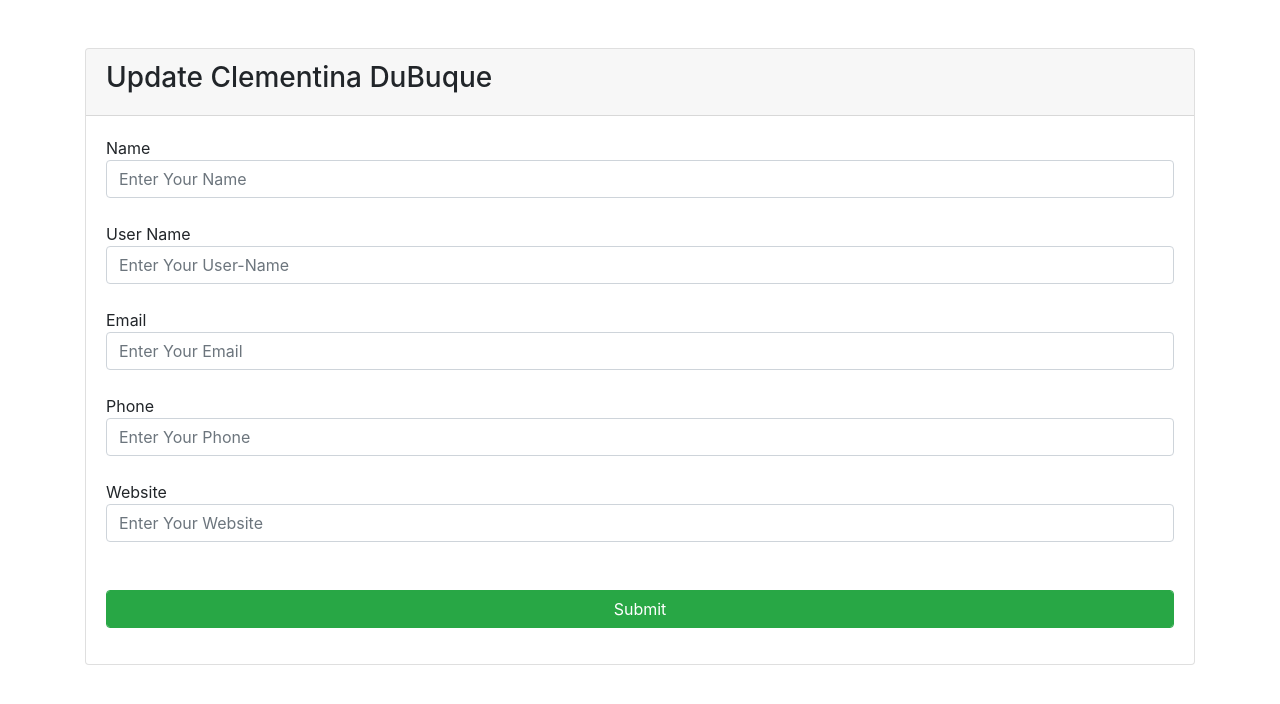
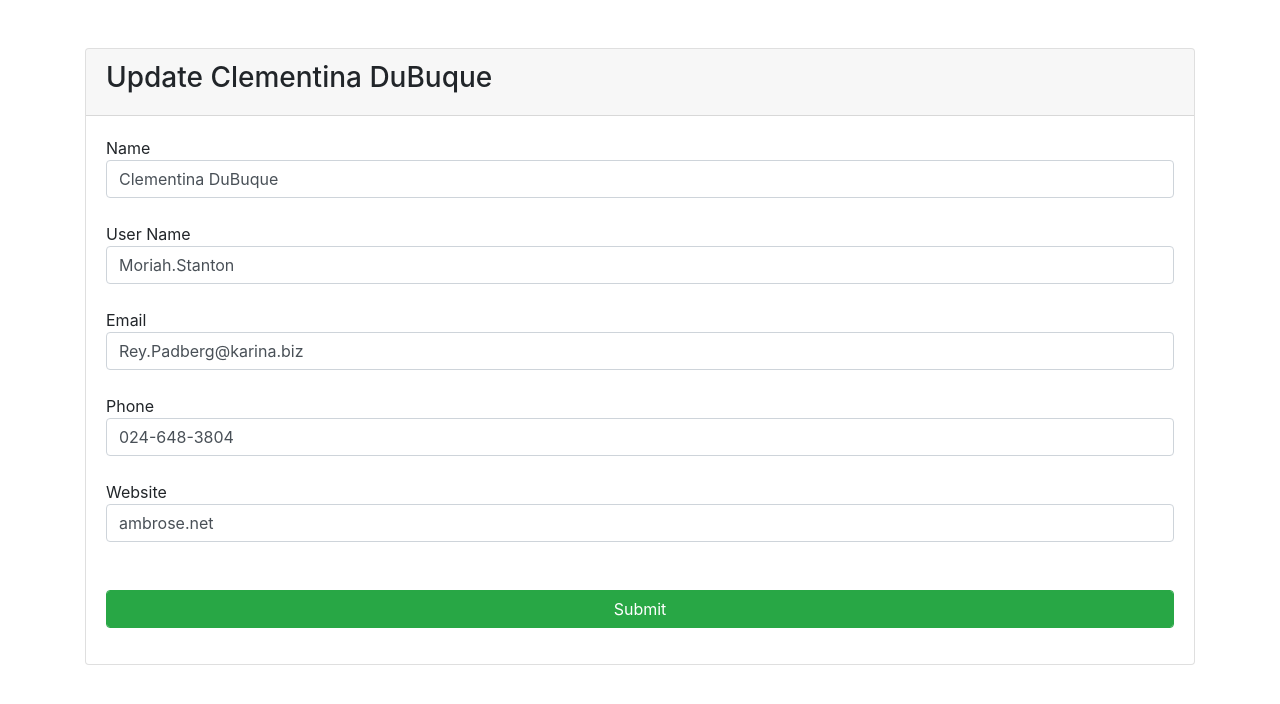
Before and after one commit to MariamEhabShaaban/CRUD_project, a PHP site: page /update.php?id=10 in a window 1280 px wide. Shown: the top 704 px of the page. Run offline with PHP 8.4, Linux system fonts and the light colour scheme.

Commit message:
Add files via upload

```diff
--- a/Users/user.json
+++ b/Users/user.json
@@ -1,56 +1,4 @@
 [
-    {
-        "id": 4,
-        "name": "Patricia Lebsack",
-        "username": "Patricia ",
-        "email": "Patricia@gmail.com",
-        "phone": "",
-        "website": "",
-        "extension": "jpg",
-        "submit": "Submit"
-    },
-    {
-        "id": 5,
-        "name": "Chelsey Dietrich",
-        "username": "Kamren",
-        "email": "Lucio_Hettinger@annie.ca",
-        "phone": "453218563",
-        "website": "demarco.info",
-        "extension": "jpg"
-    },
-    {
-        "id": 6,
-        "name": "Mrs. Dennis Schulist",
-        "username": "Leopoldo_Corkery",
-        "email": "Karley_Dach@jasper.info",
-        "phone": "1078412367",
-        "website": "ola.org",
-        "extension": "jpg"
-    },
-    {
-        "id": 7,
-        "name": "Kurtis Weissnat",
-        "username": "Elwyn.Skiles",
-        "email": "Telly.Hoeger@billy.biz",
-        "phone": "210.067.6132",
-        "website": "elvis.io"
-    },
-    {
-        "id": 8,
-        "name": "Nicholas Runolfsdottir V",
-        "username": "Maxime_Nienow",
-        "email": "Sherwood@rosamond.me",
-        "phone": "586.493.6943 x140",
-        "website": "jacynthe.com"
-    },
-    {
-        "id": 9,
-        "name": "Glenna Reichert",
-        "username": "Delphine",
-        "email": "Chaim_McDermott@dana.io",
-        "phone": "(775)976-6794 x41206",
-        "website": "conrad.com"
-    },
     {
         "id": 10,
         "name": "Clementina DuBuque",
@@ -96,21 +44,12 @@
         "id": 694
     },
     {
-        "name": "maram",
-        "username": "maro",
-        "email": "maram@gmail.com",
-        "phone": "76412+",
+        "name": "Patricia Lebsack11",
+        "username": "Patricia ",
+        "email": "Patricia@gmail.com",
+        "phone": "5951620",
         "website": "facebook.com",
         "submit": "Submit",
-        "id": 13741
-    },
-    {
-        "name": "maram",
-        "username": "maro",
-        "email": "maram@gmail.com",
-        "phone": "76412+",
-        "website": "facebook.com",
-        "submit": "Submit",
-        "id": 16462
+        "id": 16972
     }
 ]
--- a/Users/users.php
+++ b/Users/users.php
@@ -35,7 +35,13 @@ function updateUser($id,$data){
 
 
 function deleteUser($id){
-
+   $users=getUsers();
+   foreach($users as $i => $user){
+    if($user['id']==$id){
+      array_splice($users,$i,1);
+    }
+   }
+   putJSON($users);
 }
 
 function putJSON($data){
--- a/form.php
+++ b/form.php
@@ -1,14 +1,29 @@
+
+
+
+
+
 <form method="POST" action="">
     <lablel for="name">Name</label><br>
-    <input class="form-control" id="name" name="name" placeholder="Enter Your Name"><br>
+    <input   value="<?php echo !isset($user['id'])?'':$user['name']?>"
+    class="form-control" id="name" name="name" placeholder="Enter Your Name"><br>
+
     <lablel for="user-name">User Name</label><br>
-    <input class="form-control" id="user-name" name="username" placeholder="Enter Your User-Name"><br>
+    <input  value="<?php echo !isset($user['id'])?'':$user['username']?>"
+    class="form-control" id="user-name" name="username" placeholder="Enter Your User-Name"><br>
+
     <lablel for="email">Email</label><br>
-    <input class="form-control"  type="email" id="email" name="email" placeholder="Enter Your Email"><br>
+    <input value="<?php echo !isset($user['id'])?'':$user['email']?>"
+     class="form-control"  type="email" id="email" name="email" placeholder="Enter Your Email"><br>
+
     <lablel for="phone">Phone</label><br>
-    <input class="form-control" id="phone" name="phone" placeholder="Enter Your Phone"><br>
-    <lablel type="url" for="website">Website</label><br>
-    <input class="form-control" id="website" name="website" placeholder="Enter Your Website"><br>
+    <input value="<?php echo !isset($user['id'])?'':$user['phone']?>"
+    class="form-control" id="phone" name="phone" placeholder="Enter Your Phone"><br>
+
+    <lablel  for="website">Website</label><br>
+    <input value="<?php echo !isset($user['id'])?'':$user['website']?>"
+    class="form-control" id="website" type="url" name="website" placeholder="Enter Your Website"><br>
+
     <br>
     <input name ="submit" type="submit"  class="btn btn-success form-control" value="Submit">
 </form>
```
Also changed, not shown: delete.php (+22 -0 lines), index.php (+4 -4 lines).
